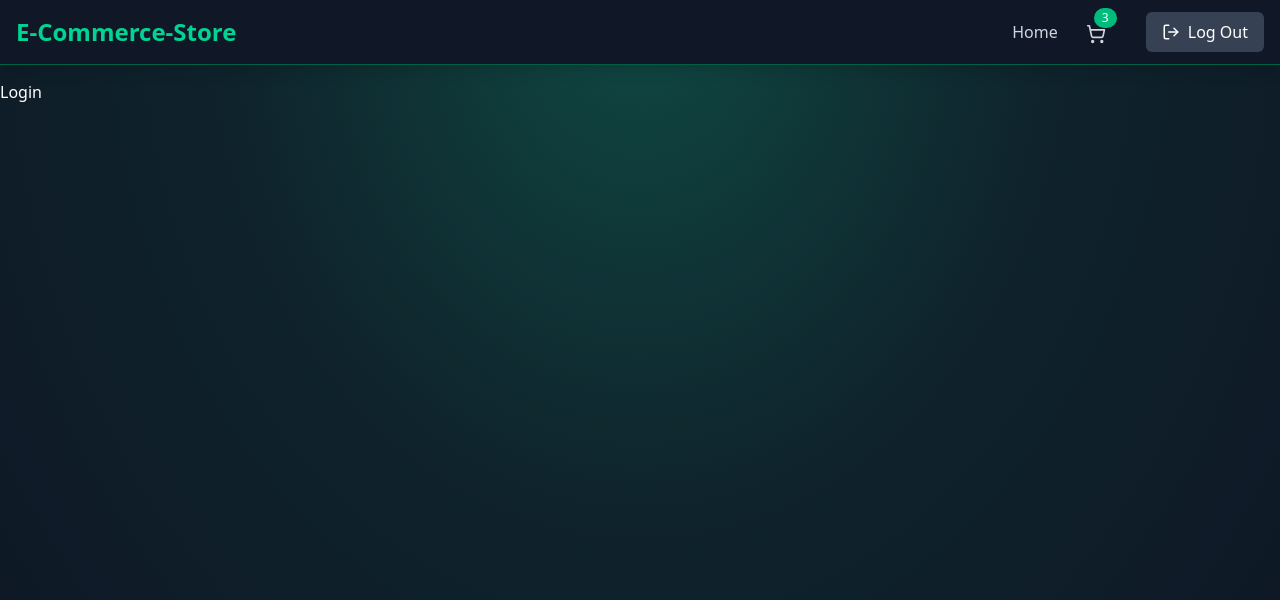
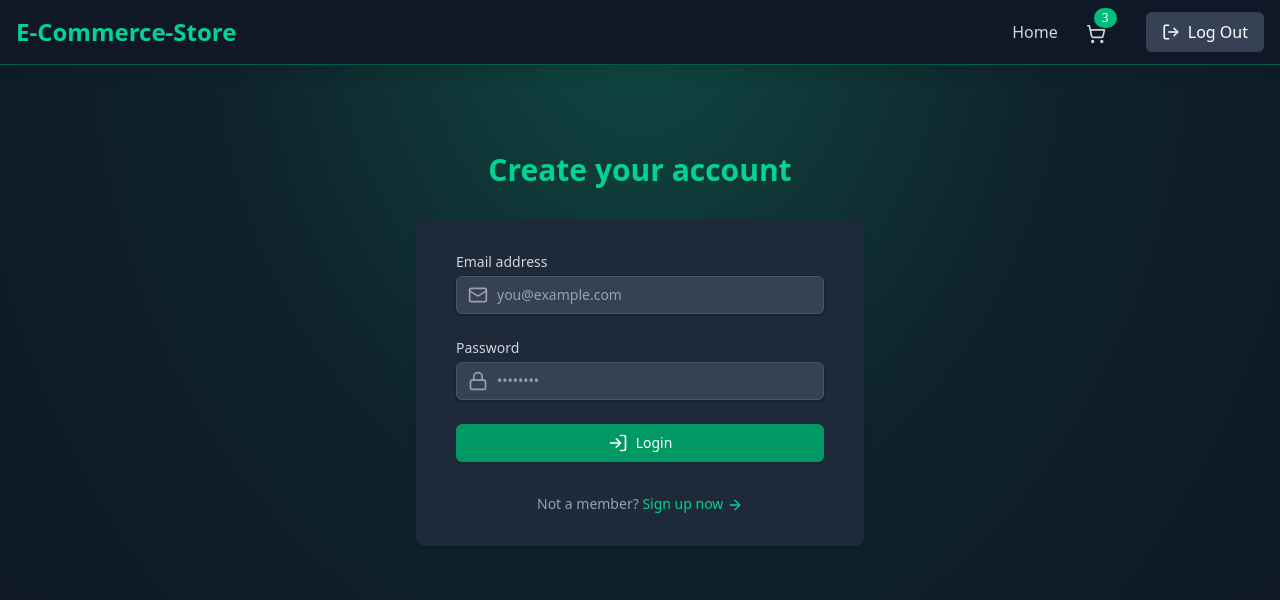
Before and after one commit to ahMEDhat-7/e-commstore, a React (Vite) app in the folder frontend/: page /login in a window 1280 px wide. Shown: the top 600 px of the page. Built offline with nearby package versions, Linux system fonts and the light colour scheme.

Commit message:
add: store& auth slice for handling backend requests & login page

```diff
--- a/frontend/src/App.tsx
+++ b/frontend/src/App.tsx
@@ -3,6 +3,7 @@ import Home from "./pages/Home";
 import Signup from "./pages/Signup";
 import Login from "./pages/Login";
 import NavBar from "./components/NavBar";
+import { Toaster } from "react-hot-toast";
 
 function App() {
   return (
@@ -21,6 +22,7 @@ function App() {
           <Route path="/login" element={<Login />} />
         </Routes>
       </div>
+      <Toaster />
     </div>
   );
 }
--- /dev/null
+++ b/frontend/src/common/api/authApi.ts
@@ -0,0 +1,37 @@
+// api.ts
+import axios from "axios";
+import type { LoginType, SignupType } from "../types";
+
+const BASE_URL = "http://www.localhost:7000/api/auth";
+const API = axios.create({
+  baseURL: BASE_URL,
+  withCredentials: true,
+});
+
+export const loginAPI = (userData: LoginType) => {
+  return API.post("/login", userData);
+};
+
+export const signupAPI = (userData: SignupType) => {
+  return API.post("/signup", userData);
+};
+
+export const logoutAPI = () => {
+  return API.post("/logout");
+};
+
+export const profileAPI = () => {
+  return API.get("/profile");
+};
+
+export const refreshAPI = () => {
+  return API.post("/refresh");
+};
+
+export const forgotPasswordAPI = (email: string) => {
+  return API.post("/forgot-password", { email });
+};
+
+export const resetPasswordAPI = (token: string, newPassword: string) => {
+  return API.post(`/reset-password/${token}`, { password: newPassword });
+};
--- /dev/null
+++ b/frontend/src/common/types.ts
@@ -0,0 +1,23 @@
+export interface User {
+  id: string;
+  username: string;
+  email: string;
+  role: "custome" | "admin";
+}
+
+export interface AuthState {
+  user: User | null;
+  isLoading: boolean;
+}
+
+export interface SignupType {
+  username: string;
+  email: string;
+  password: string;
+}
+
+// Login DTO
+export interface LoginType {
+  email: string;
+  password: string;
+}
--- a/frontend/src/main.tsx
+++ b/frontend/src/main.tsx
@@ -3,11 +3,15 @@ import { createRoot } from "react-dom/client";
 import "./index.css";
 import App from "./App.tsx";
 import { BrowserRouter } from "react-router-dom";
+import { store } from "./store/store.ts";
+import { Provider } from "react-redux";
 
 createRoot(document.getElementById("root")!).render(
   <StrictMode>
     <BrowserRouter>
-      <App />
+      <Provider store={store}>
+        <App />
+      </Provider>
     </BrowserRouter>
   </StrictMode>
 );
--- a/frontend/src/pages/Login.tsx
+++ b/frontend/src/pages/Login.tsx
@@ -1,6 +1,135 @@
+import { useState, type FormEvent } from "react";
+import { motion } from "framer-motion";
+import { Link, useNavigate } from "react-router-dom";
+import { LogIn, Mail, Lock, ArrowRight, Loader } from "lucide-react";
+import { useDispatch, useSelector } from "react-redux";
+import { selectAuth } from "../store/auth/authSlice";
+import { loginThunk } from "../store/auth/thunk";
+import type { AppDispatch } from "../store/store";
+const Login = () => {
+  const navigate = useNavigate();
+  const [email, setEmail] = useState<string>("");
+  const [password, setPassword] = useState<string>("");
+  const dispatch = useDispatch<AppDispatch>();
+  const { user, isLoading } = useSelector(selectAuth);
 
-const Login = () => {
-  return <div>Login</div>;
+  const handleSubmit = (e: FormEvent<HTMLFormElement>) => {
+    e.preventDefault();
+
+    dispatch(loginThunk({ email, password }));
+
+    user &&  navigate("/");
+  };
+
+  return (
+    <div className="flex flex-col justify-center py-12 sm:px-6 lg:px-8">
+      <motion.div
+        className="sm:mx-auto sm:w-full sm:max-w-md"
+        initial={{ opacity: 0, y: -20 }}
+        animate={{ opacity: 1, y: 0 }}
+        transition={{ duration: 0.8 }}
+      >
+        <h2 className="mt-6 text-center text-3xl font-extrabold text-emerald-400">
+          Create your account
+        </h2>
+      </motion.div>
+
+      <motion.div
+        className="mt-8 sm:mx-auto sm:w-full sm:max-w-md"
+        initial={{ opacity: 0, y: 20 }}
+        animate={{ opacity: 1, y: 0 }}
+        transition={{ duration: 0.8, delay: 0.2 }}
+      >
+        <div className="bg-gray-800 py-8 px-4 shadow sm:rounded-lg sm:px-10">
+          <form onSubmit={handleSubmit} className="space-y-6">
+            <div>
+              <label
+                htmlFor="email"
+                className="block text-sm font-medium text-gray-300"
+              >
+                Email address
+              </label>
+              <div className="mt-1 relative rounded-md shadow-sm">
+                <div className="absolute inset-y-0 left-0 pl-3 flex items-center pointer-events-none">
+                  <Mail className="h-5 w-5 text-gray-400" aria-hidden="true" />
+                </div>
+                <input
+                  id="email"
+                  type="email"
+                  required
+                  value={email}
+                  onChange={(e) => setEmail(e.target.value)}
+                  className=" block w-full px-3 py-2 pl-10 bg-gray-700 border border-gray-600
+									rounded-md shadow-sm
+									 placeholder-gray-400 focus:outline-none focus:ring-emerald-500
+									 focus:border-emerald-500 sm:text-sm"
+                  placeholder="you@example.com"
+                />
+              </div>
+            </div>
+
+            <div>
+              <label
+                htmlFor="password"
+                className="block text-sm font-medium text-gray-300"
+              >
+                Password
+              </label>
+              <div className="mt-1 relative rounded-md shadow-sm">
+                <div className="absolute inset-y-0 left-0 pl-3 flex items-center pointer-events-none">
+                  <Lock className="h-5 w-5 text-gray-400" aria-hidden="true" />
+                </div>
+                <input
+                  id="password"
+                  type="password"
+                  required
+                  value={password}
+                  onChange={(e) => setPassword(e.target.value)}
+                  className=" block w-full px-3 py-2 pl-10 bg-gray-700 border border-gray-600
+									rounded-md shadow-sm placeholder-gray-400 focus:outline-none focus:ring-emerald-500 focus:border-emerald-500 sm:text-sm"
+                  placeholder="••••••••"
+                />
+              </div>
+            </div>
+
+            <button
+              type="submit"
+              className="w-full flex justify-center py-2 px-4 border border-transparent
+							rounded-md shadow-sm text-sm font-medium text-white bg-emerald-600
+							 hover:bg-emerald-700 focus:outline-none focus:ring-2 focus:ring-offset-2
+							  focus:ring-emerald-500 transition duration-150 ease-in-out disabled:opacity-50"
+              disabled={isLoading}
+            >
+              {isLoading ? (
+                <>
+                  <Loader
+                    className="mr-2 h-5 w-5 animate-spin"
+                    aria-hidden="true"
+                  />
+                  Loading...
+                </>
+              ) : (
+                <>
+                  <LogIn className="mr-2 h-5 w-5" aria-hidden="true" />
+                  Login
+                </>
+              )}
+            </button>
+          </form>
+
+          <p className="mt-8 text-center text-sm text-gray-400">
+            Not a member?{" "}
+            <Link
+              to="/signup"
+              className="font-medium text-emerald-400 hover:text-emerald-300"
+            >
+              Sign up now <ArrowRight className="inline h-4 w-4" />
+            </Link>
+          </p>
+        </div>
+      </motion.div>
+    </div>
+  );
 };
 
 export default Login;
--- /dev/null
+++ b/frontend/src/store/auth/authSlice.ts
@@ -0,0 +1,41 @@
+import { createSlice } from "@reduxjs/toolkit";
+import type { RootState } from "../store";
+import type { AuthState } from "../../common/types";
+import { loginThunk, signupThunk } from "./thunk";
+
+const initialState: AuthState = {
+  user: null,
+  isLoading: false,
+};
+
+export const authSlice = createSlice({
+  name: "auth",
+  initialState,
+  reducers: {},
+  extraReducers: (builder) => {
+    builder
+      .addCase(signupThunk.pending, (state) => {
+        state.isLoading = true;
+      })
+      .addCase(signupThunk.fulfilled, (state, action) => {
+        state.user = action.payload;
+        state.isLoading = false;
+      })
+      .addCase(signupThunk.rejected, (state) => {
+        state.isLoading = false;
+      })
+      .addCase(loginThunk.pending, (state) => {
+        state.isLoading = true;
+      })
+      .addCase(loginThunk.fulfilled, (state, action) => {
+        state.user = action.payload;
+        state.isLoading = false;
+      })
+      .addCase(loginThunk.rejected, (state) => {
+        state.isLoading = false;
+      });
+  },
+});
+
+export const selectAuth = (state: RootState) => state.auth;
+export default authSlice.reducer;
--- /dev/null
+++ b/frontend/src/store/auth/thunk.ts
@@ -0,0 +1,30 @@
+import { createAsyncThunk } from "@reduxjs/toolkit";
+import { loginAPI, signupAPI } from "../../common/api/authApi";
+import type { LoginType, SignupType } from "../../common/types";
+import { toast } from "react-hot-toast";
+
+const loginThunk = createAsyncThunk(
+  "auth/login",
+  async (userData: LoginType, thunkAPI) => {
+    try {
+      const user = await loginAPI(userData);
+      return user.data;
+    } catch (error) {
+      toast.error("Login Failed !");
+      return thunkAPI.rejectWithValue(error);
+    }
+  }
+);
+
+const signupThunk = createAsyncThunk(
+  "auth/signup",
+  async (userData: SignupType, thunkAPI) => {
+    try {
+      const user = await signupAPI(userData);
+      return user.data;
+    } catch (error) {
+      return thunkAPI.rejectWithValue(error);
+    }
+  }
+);
+export { loginThunk, signupThunk };
--- /dev/null
+++ b/frontend/src/store/store.ts
@@ -0,0 +1,12 @@
+import { configureStore } from "@reduxjs/toolkit";
+import authReducer from "./auth/authSlice";
+
+export const store = configureStore({
+  reducer: {
+    auth: authReducer,
+  },
+});
+
+export type RootState = ReturnType<typeof store.getState>;
+export type AppDispatch = typeof store.dispatch;
+export type AppStore = typeof store;
```
Also changed, not shown: 1 other file (tests, documents, lock files or other folders).
